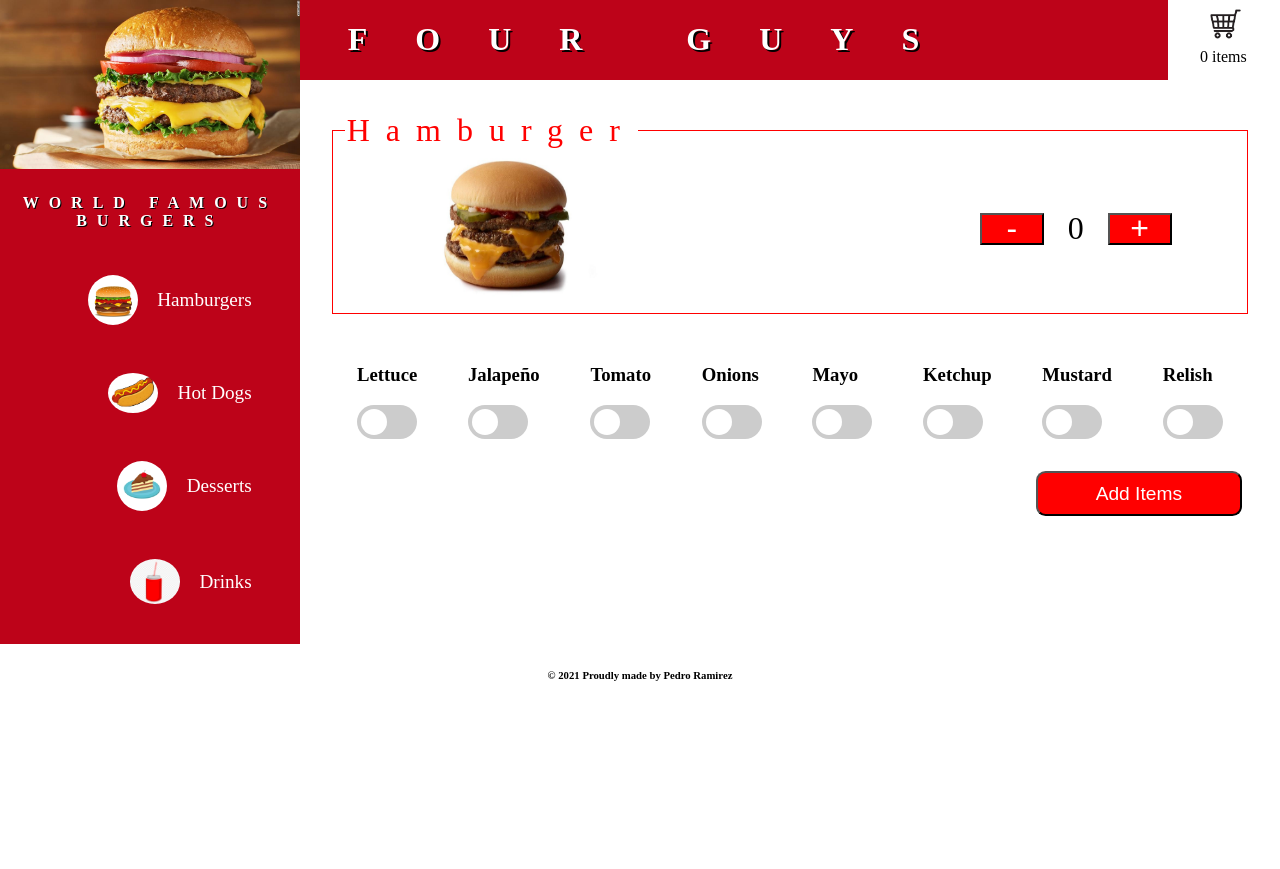
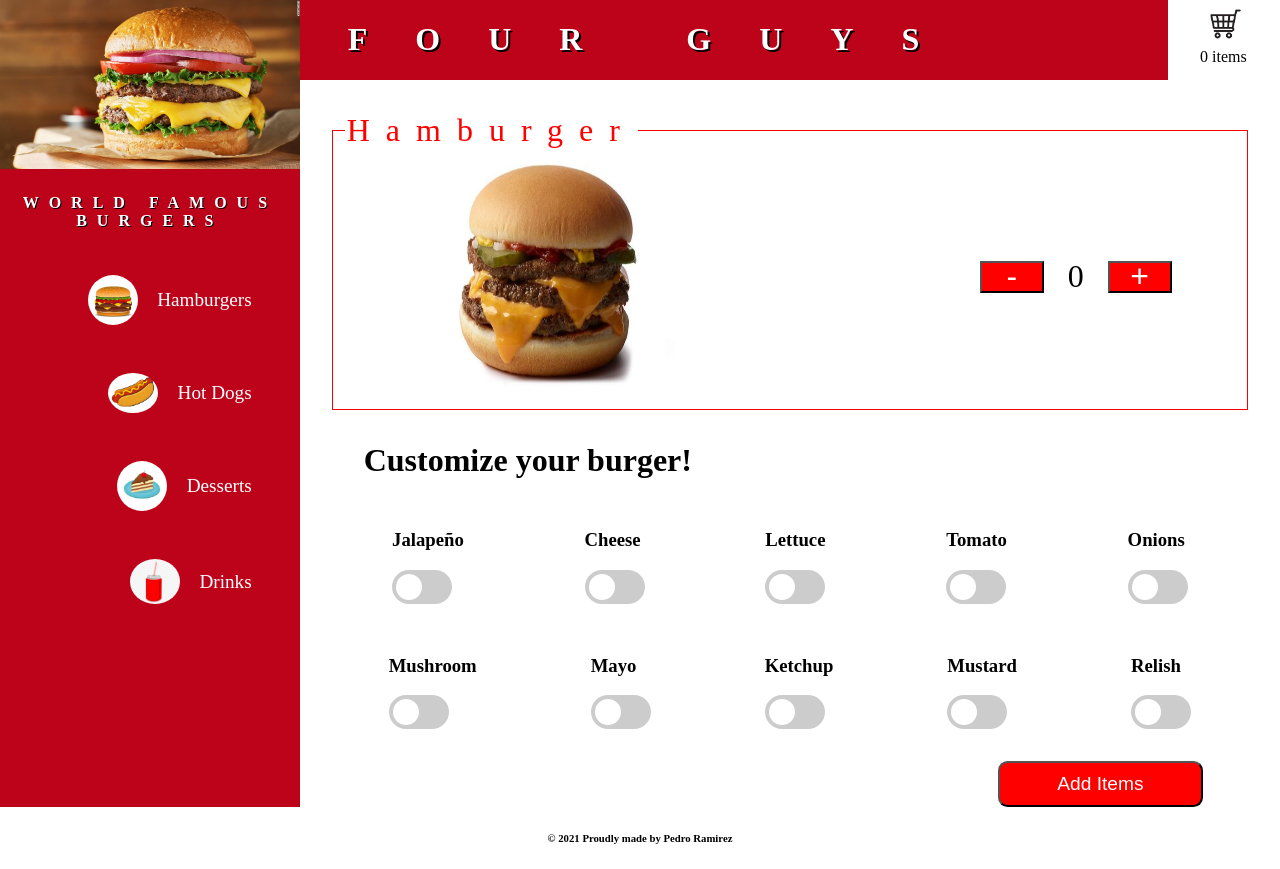
Before and after one commit to pramirez2328/fourGuys-restaurant, a React (Create React App) app: page /hamburgers in a window 1280 px wide. Before the commit the page ends 800 px from the top, so only its background shows below. Built offline with nearby package versions, Linux system fonts and the light colour scheme; a web font is replaced by a local one.

Commit message:
fix interface burger page

```diff
--- a/src/components/BurgerIngredients.jsx
+++ b/src/components/BurgerIngredients.jsx
@@ -3,19 +3,27 @@ import "../style/burgerIngredients.css";
 
 function BurgerIngredients({ value }) {
   return (
-    <div id="burgerIngredients">
+    <div id="ingredients">
+      <h2 class="subtitle">Customize your burger!</h2>
+      <div className="foodIngredients">
         <div>
-        <h3>Lettuce</h3>
+          <h3> Jalapeño</h3>
+          <label className="switch">
+            <input type="checkbox" />
+            <span className="slider round"></span>
+          </label>
+        </div>
+        <div>
+          <h3>Cheese</h3>
           <label className="switch">
             <input type="checkbox" value={`${value}`} />
             <span className="slider round"></span>
           </label>
         </div>
-
         <div>
-        <h3> Jalapeño</h3>
+          <h3>Lettuce</h3>
           <label className="switch">
-          <input type="checkbox" />
+            <input type="checkbox" value={`${value}`} />
             <span className="slider round"></span>
           </label>
         </div>
@@ -35,7 +43,16 @@ function BurgerIngredients({ value }) {
             <span className="slider round"></span>
           </label>
         </div>
+      </div>
 
+      <div className="foodIngredients">
+        <div>
+          <h3>Mushroom</h3>
+          <label className="switch">
+            <input type="checkbox" />
+            <span className="slider round"></span>
+          </label>
+        </div>
         <div>
           <h3>Mayo</h3>
           <label className="switch">
@@ -43,7 +60,6 @@ function BurgerIngredients({ value }) {
             <span className="slider round"></span>
           </label>
         </div>
-
         <div>
           <h3>Ketchup</h3>
           <label className="switch">
@@ -68,6 +84,7 @@ function BurgerIngredients({ value }) {
           </label>
         </div>
       </div>
+    </div>
   );
 }
 
--- a/src/components/Drinks.jsx
+++ b/src/components/Drinks.jsx
@@ -1,4 +1,3 @@
-import React from "react";
 import SideBar from "./SideBar";
 import Cart from "./Cart";
 import AddItems from "./AddItems";
--- a/src/style/addItems.css
+++ b/src/style/addItems.css
@@ -5,5 +5,5 @@
   border-radius: 0.5em;
   font-size: 1.2em;
   float: right;
-  margin-right: 2em;
+  margin-right: 4em;
 }
--- a/src/style/burgerIngredients.css
+++ b/src/style/burgerIngredients.css
@@ -1,8 +1,14 @@
-#burgerIngredients {
+.foodIngredients {
   display: flex;
   justify-content: space-around;
+  margin: 2em;
+}
 
-  margin: 2em;
+.subtitle {
+  margin-left: 2em;
+  font-weight: bold;
+  font-size: 2em;
+  font-family: cursive;
 }
 
 .switch {
--- a/src/style/food.css
+++ b/src/style/food.css
@@ -18,9 +18,10 @@ legend {
 .sectionPicture {
   width: 50%;
 }
+
 .sectionPicture img {
-  width: 12em;
-  height: 9em;
+  width: 17em;
+  height: 15em;
 }
 
 .burgerCounter {
```
Lines whose indentation alone changed are shown as unchanged.
